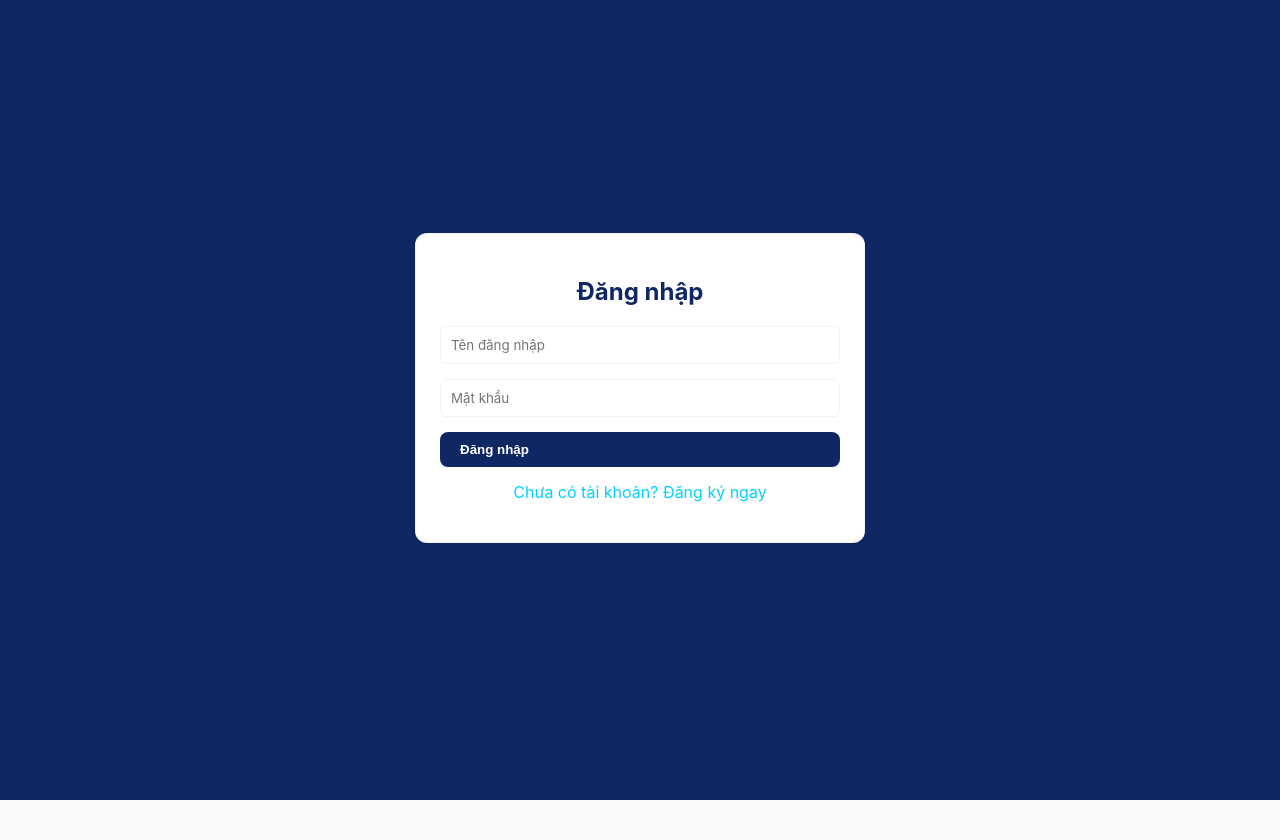
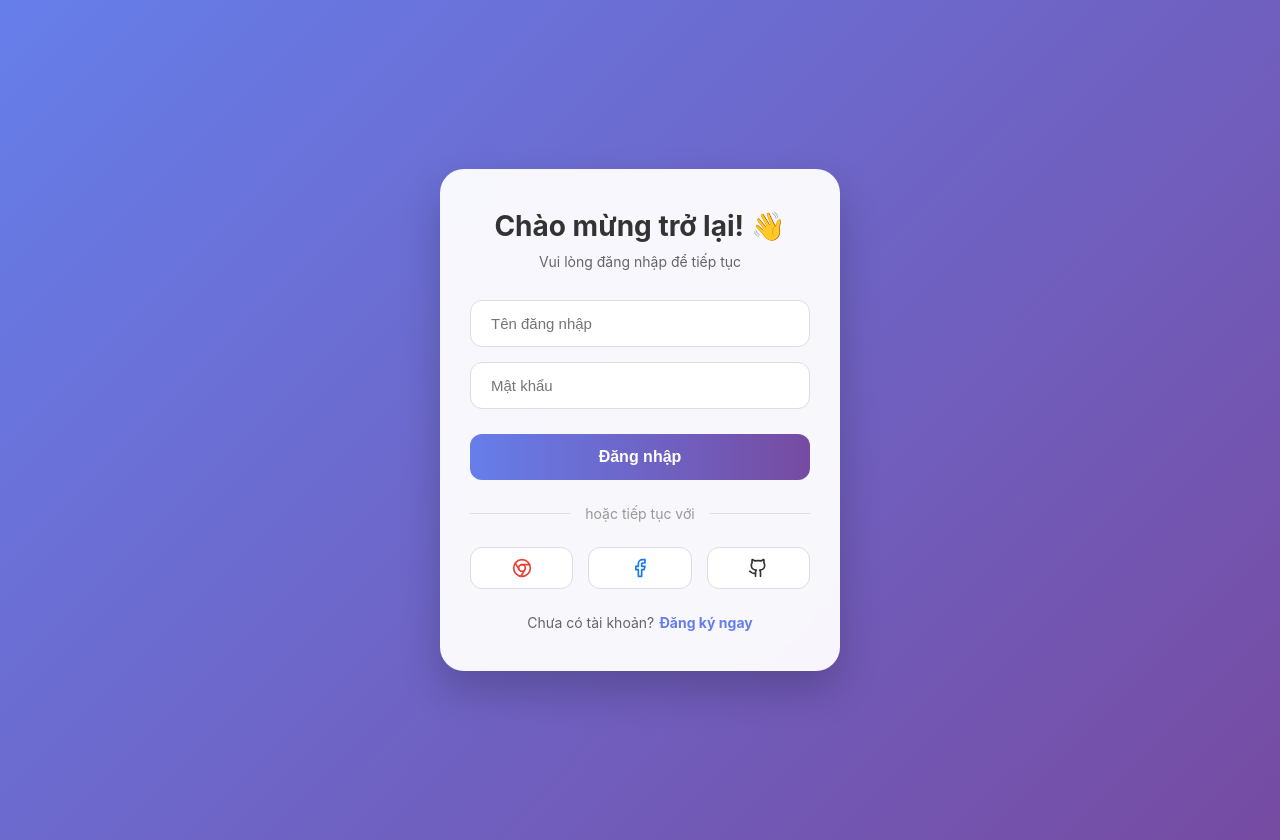
Before and after one commit to dtkien28/MySchedule, a React (Vite) app in the folder frontend/: page /subjects in a window 1280 px wide. Before the commit the page ends 800 px from the top, so only its background shows below. Built offline with nearby package versions, Linux system fonts and the light colour scheme; no server answers.

Commit message:
edit UI and flow of AI

```diff
--- a/frontend/src/pages/Login.jsx
+++ b/frontend/src/pages/Login.jsx
@@ -1,5 +1,7 @@
 import React, { useState } from 'react';
 import api from '../api';
+import toast from 'react-hot-toast';
+import { Github, Facebook, Chrome } from 'lucide-react';
 
 export default function Login({ setToken }) {
   const [isLogin, setIsLogin] = useState(true);
@@ -25,17 +27,18 @@ export default function Login({ setToken }) {
         localStorage.setItem('bgImage', res.data.background_image || '');
         localStorage.setItem('streak', res.data.streak || 0);
         setToken(res.data.token);
+        toast.success("Đăng nhập thành công!");
       } else {
         if (password !== confirmPassword) {
-            return alert('Mật khẩu xác nhận không khớp!');
+            return toast.error('Mật khẩu xác nhận không khớp!');
         }
         const res = await api.post('/auth/register', { username, email, name: displayName, password });
         setTempUserId(res.data.user_id);
         setShowOTP(true);
-        alert(res.data.message);
+        toast.success(res.data.message);
       }
     } catch (error) {
-      alert(error.response?.data?.message || 'Có lỗi xảy ra');
+      toast.error(error.response?.data?.message || 'Có lỗi xảy ra');
     }
   };
 
@@ -43,43 +46,57 @@ export default function Login({ setToken }) {
       e.preventDefault();
       try {
           const res = await api.post('/auth/verify', { user_id: tempUserId, code: otpCode });
-          alert(res.data.message);
+          toast.success(res.data.message);
           setShowOTP(false);
           setIsLogin(true);
           setPassword('');
           setConfirmPassword('');
       } catch (error) {
-          alert(error.response?.data?.message || 'Mã OTP sai hoặc đã hết hạn');
+          toast.error(error.response?.data?.message || 'Mã OTP sai hoặc đã hết hạn');
       }
   }
 
+  const handleSocialLogin = (provider) => {
+      toast.error(`Tính năng đăng nhập bằng ${provider} đang được phát triển.\nVui lòng sử dụng tài khoản thường.`, { duration: 4000 });
+  };
+
   return (
-    <div style={{ height: '100vh', display: 'flex', alignItems: 'center', justifyContent: 'center', background: 'var(--primary-color)' }}>
-      <div className="card" style={{ width: '400px', background: 'white' }}>
-        <h2 style={{ textAlign: 'center', color: 'var(--primary-color)' }}>
-          {showOTP ? 'Xác thực Email' : (isLogin ? 'Đăng nhập' : 'Đăng ký')}
+    <div style={{ minHeight: '100vh', display: 'flex', alignItems: 'center', justifyContent: 'center', background: 'linear-gradient(135deg, #667eea 0%, #764ba2 100%)', padding: '20px', fontFamily: "'Inter', sans-serif" }}>
+      <div style={{ width: '400px', maxWidth: '100%', background: 'rgba(255, 255, 255, 0.95)', backdropFilter: 'blur(10px)', borderRadius: '24px', boxShadow: '0 20px 40px rgba(0,0,0,0.2)', padding: '40px 30px', boxSizing: 'border-box' }}>
+
+        <div style={{ textAlign: 'center', marginBottom: '30px' }}>
+          <h2 style={{ color: '#333', fontSize: '28px', fontWeight: 'bold', margin: '0 0 10px 0' }}>
+            {showOTP ? 'Xác thực Email' : (isLogin ? 'Chào mừng trở lại! 👋' : 'Tạo tài khoản mới ✨')}
           </h2>
+          <p style={{ color: '#666', fontSize: '14px', margin: 0 }}>
+             {showOTP ? 'Vui lòng kiểm tra email của bạn để lấy mã OTP' : (isLogin ? 'Vui lòng đăng nhập để tiếp tục' : 'Bắt đầu quản lý lịch học của bạn ngay hôm nay')}
+          </p>
+        </div>
 
         {showOTP ? (
-            <form onSubmit={handleVerifyOTP} style={{ marginTop: '20px' }}>
+            <form onSubmit={handleVerifyOTP}>
+              <div style={{ marginBottom: '20px' }}>
                 <input
                   type="text"
                   placeholder="Nhập mã OTP (6 số)"
-                className="input-field"
+                  style={{ width: '100%', padding: '14px 20px', borderRadius: '12px', border: '1px solid #ddd', fontSize: '16px', outline: 'none', transition: 'border-color 0.3s', boxSizing: 'border-box' }}
                   value={otpCode}
                   onChange={e => setOtpCode(e.target.value)}
+                  required
                 />
-              <button type="submit" className="btn btn-primary" style={{ width: '100%' }}>
-                Xác nhận
+              </div>
+              <button type="submit" style={{ width: '100%', padding: '14px', background: '#667eea', color: 'white', border: 'none', borderRadius: '12px', fontSize: '16px', fontWeight: 'bold', cursor: 'pointer', transition: 'transform 0.2s, background 0.3s' }}>
+                Xác nhận OTP
               </button>
             </form>
         ) : (
             <>
-            <form onSubmit={handleSubmit} style={{ marginTop: '20px' }}>
+            <form onSubmit={handleSubmit}>
+              <div style={{ display: 'flex', flexDirection: 'column', gap: '15px', marginBottom: '25px' }}>
                 <input
                   type="text"
                   placeholder="Tên đăng nhập"
-                className="input-field"
+                  style={{ width: '100%', padding: '14px 20px', borderRadius: '12px', border: '1px solid #ddd', fontSize: '15px', outline: 'none', boxSizing: 'border-box' }}
                   value={username}
                   onChange={e => setUsername(e.target.value)}
                   required
@@ -89,14 +106,14 @@ export default function Login({ setToken }) {
                   <input
                     type="text"
                     placeholder="Tên hiển thị (Tùy chọn)"
-                  className="input-field"
+                    style={{ width: '100%', padding: '14px 20px', borderRadius: '12px', border: '1px solid #ddd', fontSize: '15px', outline: 'none', boxSizing: 'border-box' }}
                     value={displayName}
                     onChange={e => setDisplayName(e.target.value)}
                   />
                   <input
                     type="email"
                     placeholder="Email"
-                  className="input-field"
+                    style={{ width: '100%', padding: '14px 20px', borderRadius: '12px', border: '1px solid #ddd', fontSize: '15px', outline: 'none', boxSizing: 'border-box' }}
                     value={email}
                     onChange={e => setEmail(e.target.value)}
                     required
@@ -106,7 +123,7 @@ export default function Login({ setToken }) {
                 <input
                   type="password"
                   placeholder="Mật khẩu"
-                className="input-field"
+                  style={{ width: '100%', padding: '14px 20px', borderRadius: '12px', border: '1px solid #ddd', fontSize: '15px', outline: 'none', boxSizing: 'border-box' }}
                   value={password}
                   onChange={e => setPassword(e.target.value)}
                   required
@@ -115,18 +132,45 @@ export default function Login({ setToken }) {
                   <input
                     type="password"
                     placeholder="Xác nhận Mật khẩu"
-                  className="input-field"
+                    style={{ width: '100%', padding: '14px 20px', borderRadius: '12px', border: '1px solid #ddd', fontSize: '15px', outline: 'none', boxSizing: 'border-box' }}
                     value={confirmPassword}
                     onChange={e => setConfirmPassword(e.target.value)}
                     required
                   />
                 )}
-              <button type="submit" className="btn btn-primary" style={{ width: '100%' }}>
+              </div>
+
+              <button type="submit" style={{ width: '100%', padding: '14px', background: 'linear-gradient(to right, #667eea, #764ba2)', color: 'white', border: 'none', borderRadius: '12px', fontSize: '16px', fontWeight: 'bold', cursor: 'pointer', transition: 'opacity 0.3s' }}>
                 {isLogin ? 'Đăng nhập' : 'Đăng ký'}
               </button>
             </form>
-            <p style={{ textAlign: 'center', marginTop: '15px', cursor: 'pointer', color: 'var(--secondary-color)' }} onClick={() => setIsLogin(!isLogin)}>
-              {isLogin ? 'Chưa có tài khoản? Đăng ký ngay' : 'Đã có tài khoản? Đăng nhập'}
+
+            <div style={{ display: 'flex', alignItems: 'center', margin: '25px 0' }}>
+               <div style={{ flex: 1, height: '1px', background: '#ddd' }}></div>
+               <span style={{ margin: '0 15px', color: '#999', fontSize: '14px' }}>hoặc tiếp tục với</span>
+               <div style={{ flex: 1, height: '1px', background: '#ddd' }}></div>
+            </div>
+
+            <div style={{ display: 'flex', gap: '15px', justifyContent: 'center', marginBottom: '25px' }}>
+                <button onClick={() => handleSocialLogin('Google')} style={{ flex: 1, display: 'flex', alignItems: 'center', justifyContent: 'center', padding: '10px', background: 'white', border: '1px solid #ddd', borderRadius: '12px', cursor: 'pointer', color: '#333', transition: 'background 0.2s' }}>
+                    <Chrome size={20} color="#EA4335" />
+                </button>
+                <button onClick={() => handleSocialLogin('Facebook')} style={{ flex: 1, display: 'flex', alignItems: 'center', justifyContent: 'center', padding: '10px', background: 'white', border: '1px solid #ddd', borderRadius: '12px', cursor: 'pointer', color: '#1877F2', transition: 'background 0.2s' }}>
+                    <Facebook size={20} />
+                </button>
+                <button onClick={() => handleSocialLogin('GitHub')} style={{ flex: 1, display: 'flex', alignItems: 'center', justifyContent: 'center', padding: '10px', background: 'white', border: '1px solid #ddd', borderRadius: '12px', cursor: 'pointer', color: '#333', transition: 'background 0.2s' }}>
+                    <Github size={20} />
+                </button>
+            </div>
+
+            <p style={{ textAlign: 'center', margin: '0', fontSize: '14px', color: '#666' }}>
+              {isLogin ? 'Chưa có tài khoản?' : 'Đã có tài khoản?'}
+              <span
+                style={{ marginLeft: '5px', color: '#667eea', fontWeight: 'bold', cursor: 'pointer' }}
+                onClick={() => setIsLogin(!isLogin)}
+              >
+                {isLogin ? 'Đăng ký ngay' : 'Đăng nhập'}
+              </span>
             </p>
             </>
         )}
--- a/frontend/src/pages/Subjects.jsx
+++ b/frontend/src/pages/Subjects.jsx
@@ -54,9 +54,20 @@ export default function Subjects() {
   const parseData = async () => {
     try {
       const res = await api.post('/subjects/parse', { raw_text: rawText });
+
       if (res.data.status === 'success') {
         setFormData(res.data.data);
-        toast.success('Phân tích tự động thành công!');
+
+        if (res.data.ai_error) {
+          console.error("Lỗi kết nối Camber AI:", res.data.ai_error);
+          toast.error("Không kết nối được AI. Chuyển sang phân tích thủ công.", { duration: 2000 });
+
+          setTimeout(() => {
+            toast.success("Phân tích thành công!");
+          }, 1000);
+        } else {
+          toast.success("AI Phân tích thành công!");
+        }
       } else {
         toast.error(res.data.message);
       }
@@ -99,7 +110,7 @@ export default function Subjects() {
       setFormData({ class_code: '', subject_name: '', type: '', start_week: '', end_week: '', time: [] });
       loadData();
     } catch (e) {
-      toast.error('Lỗi khi lưu!');
+      toast.error(e.response?.data?.message || 'Lỗi khi lưu!');
       console.error(e);
     }
   };
```
Also changed, not shown: 1 other file (tests, documents, lock files or other folders). Lines whose indentation alone changed are shown as unchanged.
